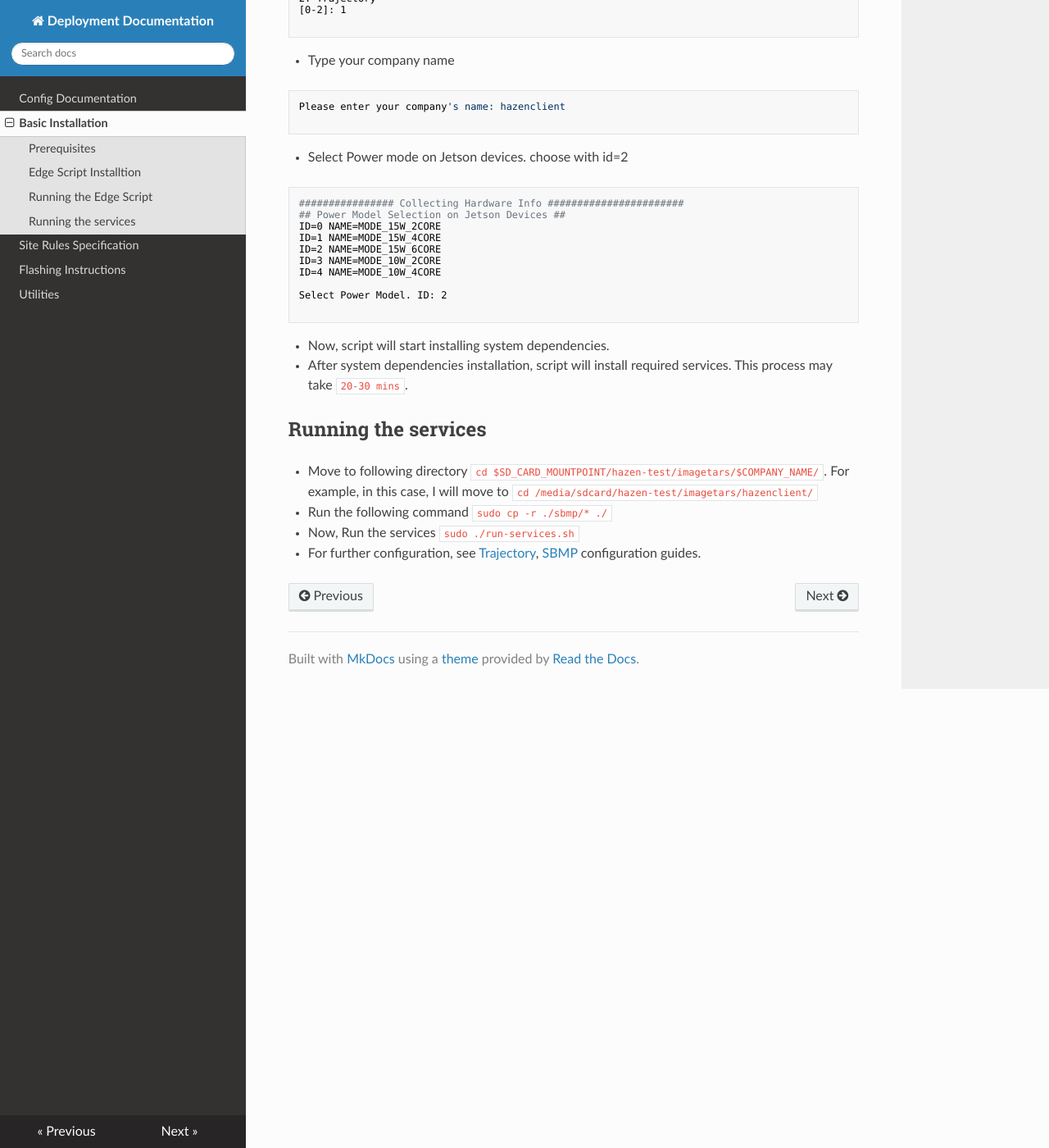
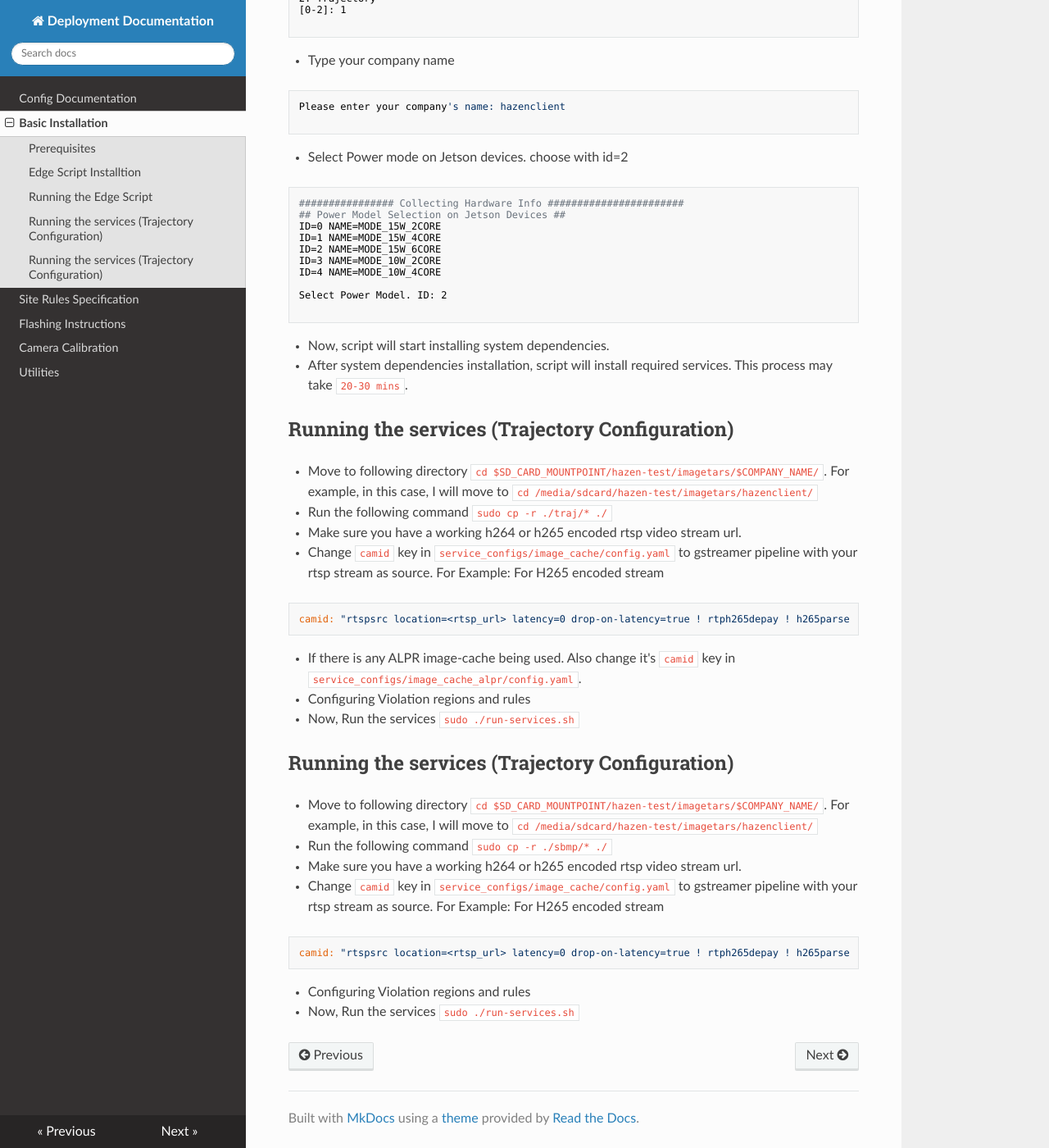
Before and after one commit to hazenai/system-docs, an MkDocs documentation site: the page built from docs/installation.md, in a window 1280 px wide and 1400 px high, scrolled down 1256 px. Shown: the whole window at 82% size. Built offline with MkDocs 1.6.1, drawn with Linux system fonts in a browser that asks for light colours; nearby versions of some CDN libraries.

Commit message:
adding further config

````diff
--- a/docs/installation.md
+++ b/docs/installation.md
@@ -68,10 +68,34 @@
 * Now, script will start installing system dependencies.
 * After system dependencies installation, script will install required services. This process may take `20-30 mins`.
 
-## Running the services
+## Running the services (Trajectory Configuration)
+
+* Move to following directory `cd $SD_CARD_MOUNTPOINT/hazen-test/imagetars/$COMPANY_NAME/`. For example, in this case, I will move to
+`cd /media/sdcard/hazen-test/imagetars/hazenclient/`
+* Run the following command `sudo cp -r ./traj/* ./`
+* Make sure you have a working h264 or h265 encoded rtsp video stream url.
+* Change `camid` key in `service_configs/image_cache/config.yaml` to gstreamer pipeline with your rtsp stream as source. For Example:
+For H265 encoded stream
+
+```
+camid: "rtspsrc location=<rtsp_url> latency=0 drop-on-latency=true ! rtph265depay ! h265parse ! omxh265dec  disable-dpb=true ! nvvidconv interpolation-method=1 ! video/x-raw, width=1920, height=1080, format=(string)BGRx ! videoconvert ! video/x-raw, format=(string)BGR ! appsink"
+```
+
+* If there is any ALPR image-cache being used. Also change it's `camid` key in `service_configs/image_cache_alpr/config.yaml`.
+* Configuring Violation regions and rules
+* Now, Run the services `sudo ./run-services.sh`
+
+## Running the services (Trajectory Configuration)
 
 * Move to following directory `cd $SD_CARD_MOUNTPOINT/hazen-test/imagetars/$COMPANY_NAME/`. For example, in this case, I will move to
 `cd /media/sdcard/hazen-test/imagetars/hazenclient/`
 * Run the following command `sudo cp -r ./sbmp/* ./`
+* Make sure you have a working h264 or h265 encoded rtsp video stream url.
+* Change `camid` key in `service_configs/image_cache/config.yaml` to gstreamer pipeline with your rtsp stream as source. For Example:
+For H265 encoded stream
+
+```
+camid: "rtspsrc location=<rtsp_url> latency=0 drop-on-latency=true ! rtph265depay ! h265parse ! omxh265dec  disable-dpb=true ! nvvidconv interpolation-method=1 ! video/x-raw, width=1920, height=1080, format=(string)BGRx ! videoconvert ! video/x-raw, format=(string)BGR ! appsink"
+```
+* Configuring Violation regions and rules
 * Now, Run the services `sudo ./run-services.sh`
-* For further configuration, see [Trajectory](./traj-config.md), [SBMP](./sbmp-config.md) configuration guides.
--- a/docs/sbmp-config.md
+++ /dev/null
@@ -1 +0,0 @@
-# SBMP Configuration
--- a/mkdocs.yml
+++ b/mkdocs.yml
@@ -4,5 +4,6 @@
     - Basic Installation: installation.md
     - Site Rules Specification: site-rules-specs.md
     - Flashing Instructions: flash.md
+    - Camera Calibration: camera-calibration.md
     - Utilities: utilities.md
 theme: readthedocs
````
Also changed, not shown: docs/camera-calibration.md (added, +1 -0 lines), docs/traj-config.md (deleted, +0 -19 lines).
